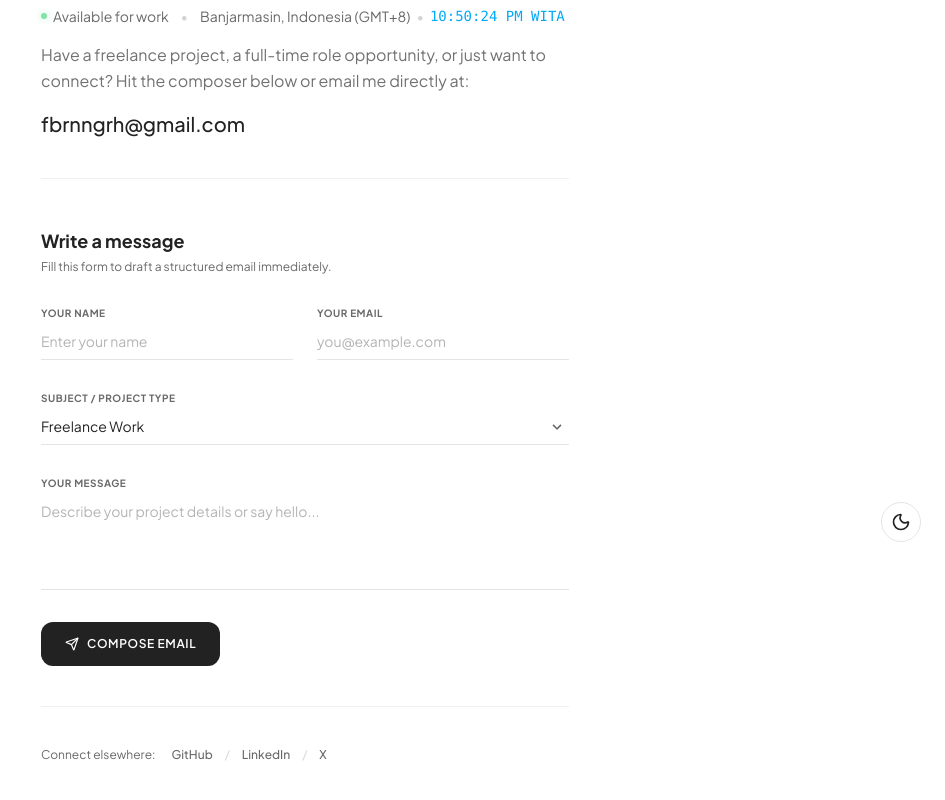
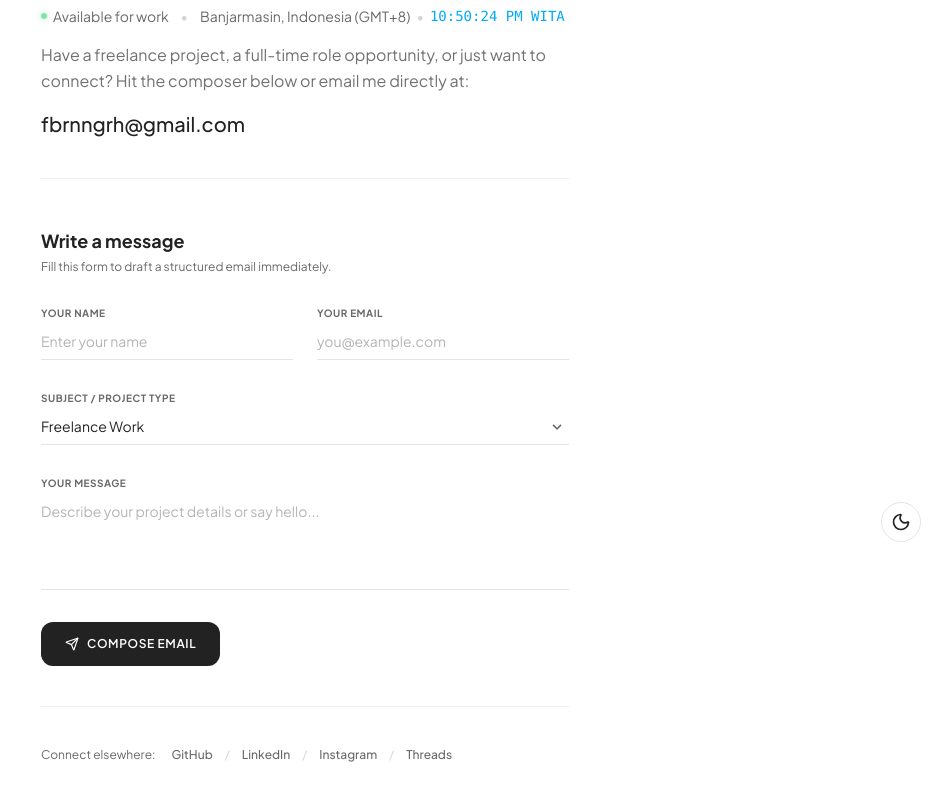
Before and after one commit to fbrnngrh/febriannugroho, a SvelteKit app in the folder apps/web/: page /contact in a window 1280 px wide. Shown: the part 234-1034 px from the top of the page, without its empty margins (335-1280 px from the left). Built offline with nearby package versions, Linux system fonts and the light colour scheme.

Commit message:
feat: update social media profile links and transition homepage icon to Threads

```diff
--- a/apps/web/src/routes/+page.svelte
+++ b/apps/web/src/routes/+page.svelte
@@ -7,7 +7,7 @@
     SvglGitHubLogo,
     SvglInstagramLogo,
     SvglLinkedInLogo,
-    SvglXformerlyTwitterLogo,
+    SvglThreadsLogo,
   } from "@selemondev/svgl-svelte";
   import ProfilePhoto from "$lib/components/ProfilePhoto.svelte";
 
@@ -27,18 +27,18 @@
   ];
 
   const socialIcons = [
-    { component: SvglGitHubLogo, label: "GitHub", href: "https://github.com/" },
+    { component: SvglGitHubLogo, label: "GitHub", href: "https://github.com/fbrnngrh" },
     {
       component: SvglInstagramLogo,
       label: "Instagram",
-      href: "https://instagram.com/",
+      href: "https://www.instagram.com/febriannugroho.dev",
     },
     {
       component: SvglLinkedInLogo,
       label: "LinkedIn",
-      href: "https://linkedin.com/in/",
+      href: "https://www.linkedin.com/in/febrian-bayu-nugroho-ba044a1a0/",
     },
-    { component: SvglXformerlyTwitterLogo, label: "X", href: "https://x.com/" },
+    { component: SvglThreadsLogo, label: "Threads", href: "https://www.threads.net/@febriannugroho.dev" },
   ];
 </script>
 
@@ -129,7 +129,7 @@
               <icon.component
                 width={36}
                 height={36}
-                class="tilted-icon {['GitHub', 'X'].includes(icon.label) ? 'dark:invert' : ''}"
+                class="tilted-icon {['GitHub', 'Threads'].includes(icon.label) ? 'dark:invert' : ''}"
               />
             </a>
           {/each}
--- a/apps/web/src/routes/contact/+page.svelte
+++ b/apps/web/src/routes/contact/+page.svelte
@@ -257,7 +257,7 @@
       </a>
       <span class="text-neutral-300 dark:text-neutral-700 font-normal">/</span>
       <a
-        href="https://linkedin.com/in/fbrnngrh"
+        href="https://www.linkedin.com/in/febrian-bayu-nugroho-ba044a1a0/"
         target="_blank"
         rel="noopener noreferrer"
         class="font-medium hover:text-fg transition-colors hover:underline"
@@ -266,12 +266,21 @@
       </a>
       <span class="text-neutral-300 dark:text-neutral-700 font-normal">/</span>
       <a
-        href="https://x.com/fbrnngrh"
+        href="https://www.instagram.com/febriannugroho.dev"
         target="_blank"
         rel="noopener noreferrer"
         class="font-medium hover:text-fg transition-colors hover:underline"
       >
-        X
+        Instagram
+      </a>
+      <span class="text-neutral-300 dark:text-neutral-700 font-normal">/</span>
+      <a
+        href="https://www.threads.net/@febriannugroho.dev"
+        target="_blank"
+        rel="noopener noreferrer"
+        class="font-medium hover:text-fg transition-colors hover:underline"
+      >
+        Threads
       </a>
     </div>
   </div>
```
Also changed, not shown: 1 other file (tests, documents, lock files or other folders).
